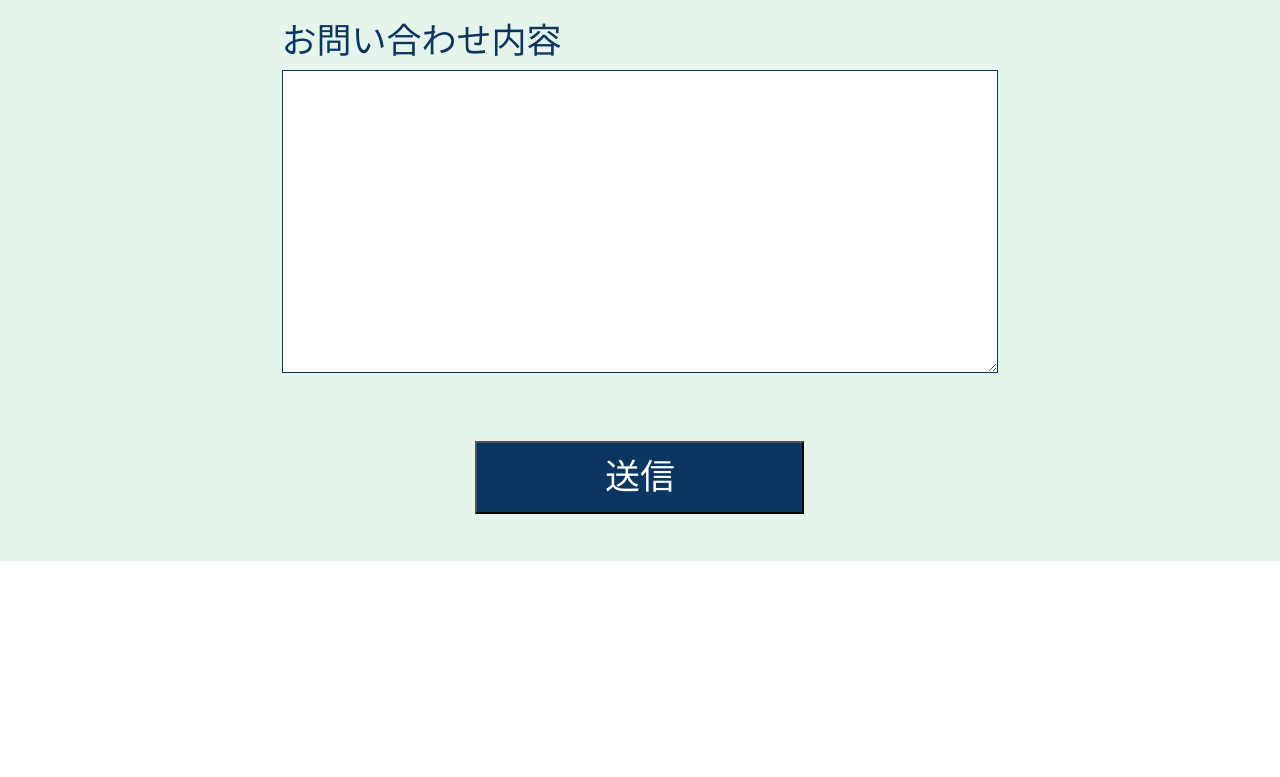
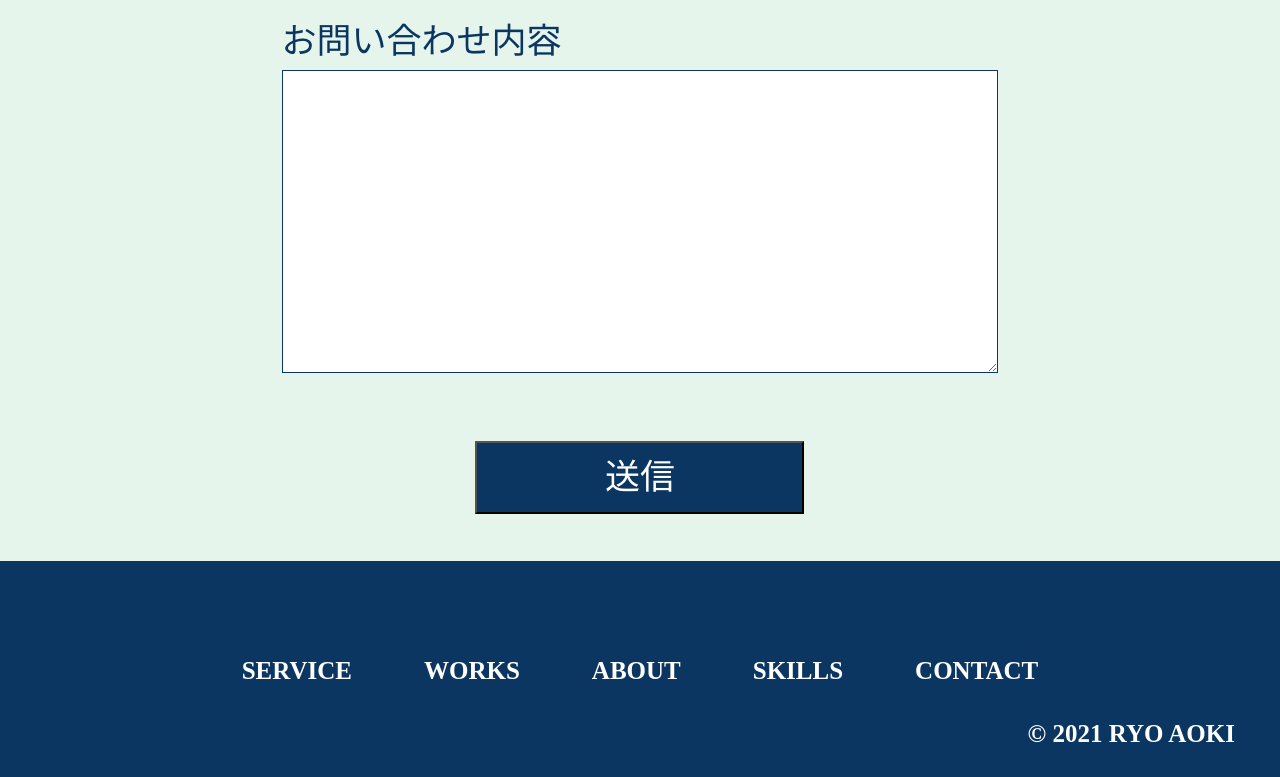
Before and after one commit to Ryo-Aoki-8282/my-portlio, a website: page index.html in a window 1280 px wide. Shown: the part 5212-5989 px from the top of the page. Before the commit the page ends 5773 px from the top, so only its background shows below. Drawn offline with Linux system fonts and the light colour scheme; a web font is replaced by a local one.

Commit message:
footer作成

```diff
--- a/index.html
+++ b/index.html
@@ -214,6 +214,20 @@
         <input type="submit" value="送信" class="p-contact-from__btn">
       </form>
     </section>
+    <footer class="l-footer">
+      <div class="l-footer__inner">
+        <div class="l-footer__nav">
+          <ul class="l-footer__list">
+            <li class="l-footer__list-item">SERVICE</li>
+            <li class="l-footer__list-item">WORKS</li>
+            <li class="l-footer__list-item">ABOUT</li>
+            <li class="l-footer__list-item">SKILLS</li>
+            <li class="l-footer__list-item">CONTACT</li>
+          </ul>
+        </div>
+        <p class="l-footer__copyright">©︎ 2021 RYO AOKI</p>
+      </div>
+    </footer>
   </div>
 </body>
 </html>
--- a/sass/_main.scss
+++ b/sass/_main.scss
@@ -129,7 +129,40 @@ Foundation
   }
 }
 
+.l-footer {
+  width: 100%;
+}
 
+.l-footer__inner{
+  background-color: #0b3661;
+  height: 216px;
+  position: relative;
+}
+
+.l-footer__nav {
+  display: flex;
+  justify-content: center;
+}
+
+.l-footer__list {
+  color: #fff;
+  display: flex;
+  list-style: none;
+  margin-top: 97px;
+}
+
+.l-footer__list-item {
+  font: normal normal 900 25px/25px Cooper Std;
+  margin: 0 36px;
+}
+
+.l-footer__copyright {
+  color: #fff;
+  font: normal normal 900 25px/25px Cooper Std;
+  position: absolute;
+  right: 45px;
+  bottom: 31px;
+}
 
 /* Main
 ----------------------------------------------------------------- */
```
Also changed, not shown: css/style.css, 1 other file.
